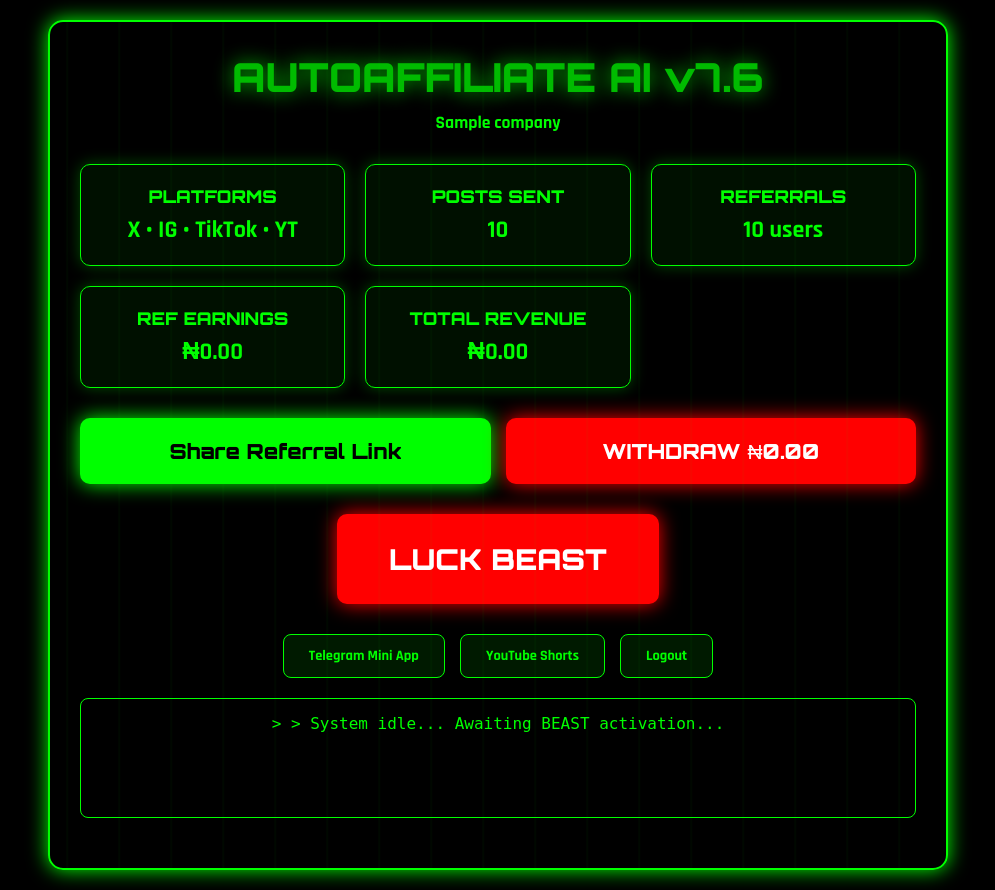
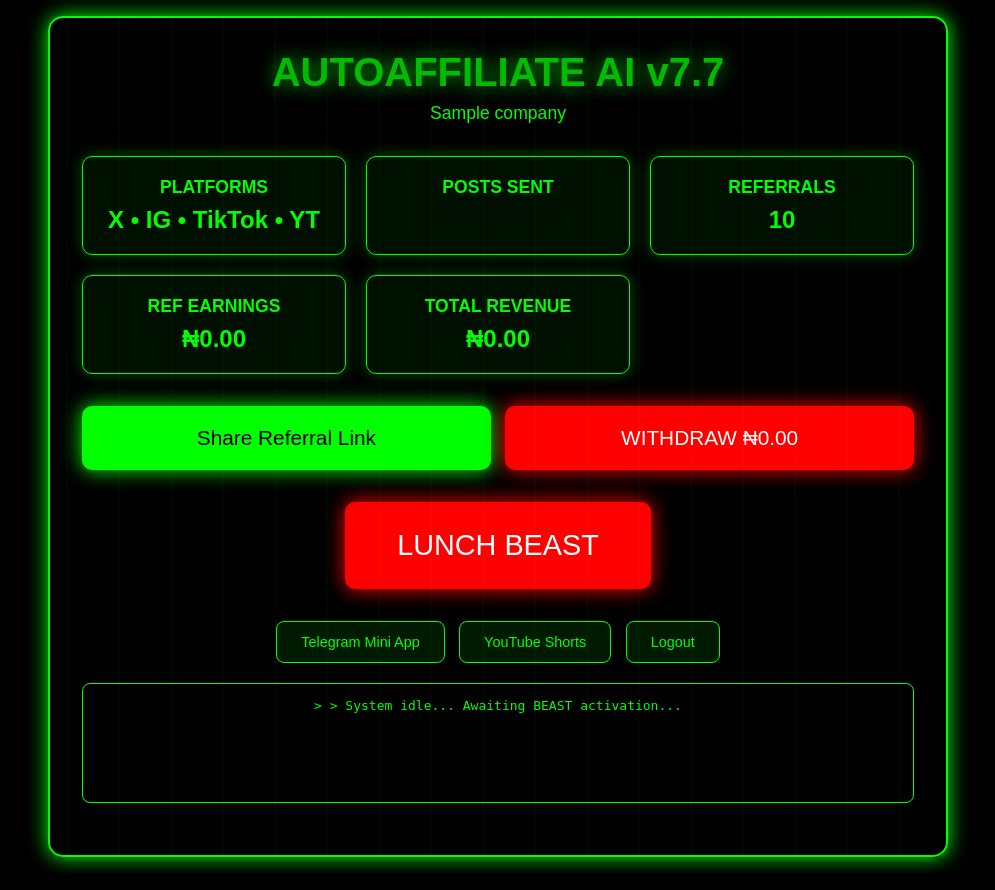
Before and after one commit to slickofficials/AUTOAFFILIATE-AI-v7.0, a Flask app: template templates/dashboard.html in a window 1280 px wide. Shown: the whole page, without its empty margins (142-1137 px from the left). Run offline with Flask 3, Linux system fonts and the light colour scheme; the template is opened without the code that fills it: most values are stand-ins (such as "Sample title", 1, 10 or a date in 2020); some libraries are stand-ins or nearby versions.

Commit message:
Update dashboard.html

```diff
--- a/templates/dashboard.html
+++ b/templates/dashboard.html
@@ -1,88 +1,24 @@
 <!DOCTYPE html>
 <html lang="en">
 <head>
-    <!-- SEO CORE -->
     <meta charset="UTF-8">
     <meta name="viewport" content="width=device-width, initial-scale=1.0">
-    <title>Dashboard | SlickOfficials AI v7.6 | $10M Empire</title>
-    <meta name="description" content="Real-time earnings: ₦{{ "%.2f" % revenue }}. {{ posts_sent }} posts. {{ referrals }} referrals. Auto YouTube Shorts + Telegram Mini App.">
+    <title>Dashboard | SlickOfficials AI v7.7 | $10M Empire</title>
     <meta name="robots" content="noindex, nofollow">
-
-    <!-- Open Graph -->
-    <meta property="og:title" content="SlickOfficials Dashboard | $10M Empire">
-    <meta property="og:description" content="Live: ₦{{ "%.2f" % revenue }} earned. {{ posts_sent }} posts. {{ referrals }} referrals.">
-    <meta property="og:image" content="https://slickofficials.com/static/og-dashboard.jpg">
-    <meta property="og:url" content="https://slickofficials.com.com/dashboard">
-    <meta property="og:type" content="website">
-
-    <!-- Twitter Card -->
-    <meta name="twitter:card" content="summary_large_image">
-    <meta name="twitter:title" content="SlickOfficials Dashboard | $10M Empire">
-    <meta name="twitter:description" content="Live: ₦{{ "%.2f" % revenue }} earned. {{ posts_sent }} posts. {{ referrals }} referrals.">
-    <meta name="twitter:image" content="https://slickofficials.com/static/og-dashboard.jpg">
-
-    <!-- Favicon -->
-    <link rel="icon" href="/static/favicon.ico" type="image/x-icon">
-
-    <!-- Preload Critical CSS -->
-    <link rel="preload" href="https://fonts.googleapis.com/css2?family=Orbitron:wght@900&family=Rajdhani:wght@700&display=swap" as="style" onload="this.onload=null;this.rel='stylesheet'">
-    <noscript><link href="https://fonts.googleapis.com/css2?family=Orbitron:wght@900&family=Rajdhani:wght@700&display=swap" rel="stylesheet"></noscript>
-
-    <!-- Critical CSS (Inline) -->
-    <style>
-        :root{--green:#0f0;--red:#f00;--bg:#000;--glow:0 0 20px}
-        *{margin:0;padding:0;box-sizing:border-box}
-        body{background:var(--bg);color:var(--green);font-family:'Rajdhani',sans-serif;text-align:center;padding:20px;min-height:100vh;overflow-x:hidden}
-        .container{max-width:900px;margin:auto;border:2px solid var(--green);border-radius:15px;padding:30px;box-shadow:var(--glow) var(--green);position:relative;overflow:hidden}
-        .container::before{content:'';position:absolute;top:0;left:0;right:0;bottom:0;background:repeating-linear-gradient(90deg,transparent,transparent 50px,rgba(0,255,0,0.03) 50px,rgba(0,255,0,0.03) 52px);pointer-events:none;animation:scan 4s linear infinite}
-        @keyframes scan{0%{transform:translateX(0)}100%{transform:translateX(-52px)}}
-        h1{font-family:'Orbitron',sans-serif;font-size:2.5em;text-shadow:var(--glow) var(--green);margin-bottom:10px;animation:pulse 2s infinite}
-        @keyframes pulse{0%,100%{opacity:1}50%{opacity:0.7}}
-        .stat-grid{display:grid;grid-template-columns:repeat(auto-fit,minmax(200px,1fr));gap:20px;margin:30px 0}
-        .stat-card{background:rgba(0,20,0,0.8);border:1px solid var(--green);border-radius:10px;padding:20px;box-shadow:0 0 15px rgba(0,255,0,0.3);transition:all .3s}
-        .stat-card:hover{transform:translateY(-5px);box-shadow:0 0 25px var(--green)}
-        .stat-card h3{font-family:'Orbitron',sans-serif;font-size:1.1em;margin-bottom:8px;color:#0f0}
-        .stat-card p{font-size:1.5em;font-weight:bold}
-        .btn-grid{display:grid;grid-template-columns:1fr 1fr;gap:15px;margin:30px 0}
-        .btn{padding:18px;font-family:'Orbitron',sans-serif;font-size:1.3em;text-align:center;border-radius:10px;cursor:pointer;transition:all .3s;text-decoration:none;display:block}
-        .btn-green{background:var(--green);color:#000;border:2px solid var(--green);box-shadow:var(--glow) var(--green)}
-        .btn-green:hover{background:#000;color:var(--green);box-shadow:0 0 30px var(--green)}
-        .btn-red{background:var(--red);color:#fff;border:2px solid var(--red);box-shadow:var(--glow) var(--red)}
-        .btn-red:hover{background:#000;color:var(--red);box-shadow:0 0 30px var(--red)}
-        .nav-links{display:flex;justify-content:center;gap:15px;margin-top:30px}
-        .nav-links a{padding:12px 25px;background:rgba(0,255,0,0.1);color:var(--green);text-decoration:none;border:1px solid var(--green);border-radius:8px;font-size:0.9em;transition:all .3s}
-        .nav-links a:hover{background:var(--green);color:#000}
-        .terminal{background:#000;border:1px solid var(--green);padding:15px;margin:20px 0;font-family:'Roboto Mono',monospace;color:var(--green);height:120px;overflow-y:auto;border-radius:8px}
-        .terminal::before{content:"> ";color:var(--green)}
-        @media(max-width:768px){.btn-grid{grid-template-columns:1fr}h1{font-size:2em}}
-    </style>
+    <link rel="icon" href="/static/favicon.ico">
+    <link rel="stylesheet" href="/static/dashboard.css">
 </head>
 <body>
     <div class="container">
-        <h1>AUTOAFFILIATE AI v7.6</h1>
+        <h1>AUTOAFFILIATE AI v7.7</h1>
         <p style="text-align:center;font-size:1.1em;margin-bottom:20px;">{{ company }}</p>
 
         <div class="stat-grid">
-            <div class="stat-card">
-                <h3>PLATFORMS</h3>
-                <p>X • IG • TikTok • YT</p>
-            </div>
-            <div class="stat-card">
-                <h3>POSTS SENT</h3>
-                <p>{{ posts_sent }}</p>
-            </div>
-            <div class="stat-card">
-                <h3>REFERRALS</h3>
-                <p>{{ referrals }} users</p>
-            </div>
-            <div class="stat-card">
-                <h3>REF EARNINGS</h3>
-                <p>₦{{ "%.2f" % ref_earnings }}</p>
-            </div>
-            <div class="stat-card">
-                <h3>TOTAL REVENUE</h3>
-                <p>₦{{ "%.2f" % revenue }}</p>
-            </div>
+            <div class="stat-card"><h3>PLATFORMS</h3><p>X • IG • TikTok • YT</p></div>
+            <div class="stat-card"><h3>POSTS SENT</h3><p data-post-count>{{ posts_sent }}</p></div>
+            <div class="stat-card"><h3>REFERRALS</h3><p data-referrals>{{ referrals }}</p></div>
+            <div class="stat-card"><h3>REF EARNINGS</h3><p data-ref-earnings>₦{{ "%.2f" % ref_earnings }}</p></div>
+            <div class="stat-card"><h3>TOTAL REVENUE</h3><p data-revenue>₦{{ "%.2f" % revenue }}</p></div>
         </div>
 
         <div class="btn-grid">
@@ -92,7 +28,7 @@
 
         <div style="text-align:center;">
             <div class="btn btn-red" onclick="launchBeast()" style="display:inline-block;font-size:1.8em;padding:25px 50px;">
-                LUCK BEAST
+                LUNCH BEAST
             </div>
         </div>
 
@@ -107,33 +43,33 @@
         </div>
     </div>
 
-    <!-- Async JS -->
     <script>
         function launchBeast() {
-            const terminal = document.getElementById('terminal');
-            terminal.innerHTML += "<br>> Initializing LUCK BEAST...<br>> Queueing 500 Shorts...<br>> HeyGen + YouTube ACTIVE<br>> $1M MODE ENGAGED";
-            fetch('/beast_campaign')
-                .then(r => r.json())
-                .then(d => {
-                    terminal.innerHTML += `<br>> ${d.status || 'ACTIVATED'}`;
-                })
-                .catch(() => terminal.innerHTML += "<br>> ERROR: Check logs");
+            const t = document.getElementById('terminal');
+            t.innerHTML += "<br>> Initializing LUCK BEAST...<br>> Queueing 500 Shorts...<br>> HeyGen + YouTube ACTIVE<br>> $1M MODE ENGAGED";
+            fetch('/beast_campaign').then(r => r.json()).then(d => t.innerHTML += `<br>> ${d.status}`);
         }
 
         function initiatePayout() {
             const amount = prompt("Amount (₦):", "{{ "%.2f" % revenue }}");
             const bank = prompt("Paystack Recipient Code:");
             if (amount && bank) {
-                fetch('/payout', {
-                    method: 'POST',
-                    headers: {'Content-Type': 'application/json'},
-                    body: JSON.stringify({amount: parseFloat(amount), bank_account: bank})
-                })
-                .then(r => r.json())
-                .then(d => alert(d.status || d.error))
-                .catch(() => alert("Payout failed. Check logs."));
+                fetch('/payout', {method: 'POST', headers: {'Content-Type': 'application/json'}, body: JSON.stringify({amount: parseFloat(amount), bank_account: bank})})
+                    .then(r => r.json()).then(d => alert(d.status || d.error));
             }
         }
+
+        // LIVE STATS AUTO-REFRESH
+        function refreshStats() {
+            fetch('/api/stats').then(r => r.json()).then(data => {
+                document.querySelector('[data-post-count]').textContent = data.posts_sent;
+                document.querySelector('[data-revenue]').textContent = `₦${data.revenue.toFixed(2)}`;
+                document.querySelector('[data-referrals]').textContent = data.referrals;
+                document.querySelector('[data-ref-earnings]').textContent = `₦${data.ref_earnings.toFixed(2)}`;
+            });
+        }
+        setInterval(refreshStats, 30000);
+        refreshStats();
     </script>
 </body>
 </html>
```
